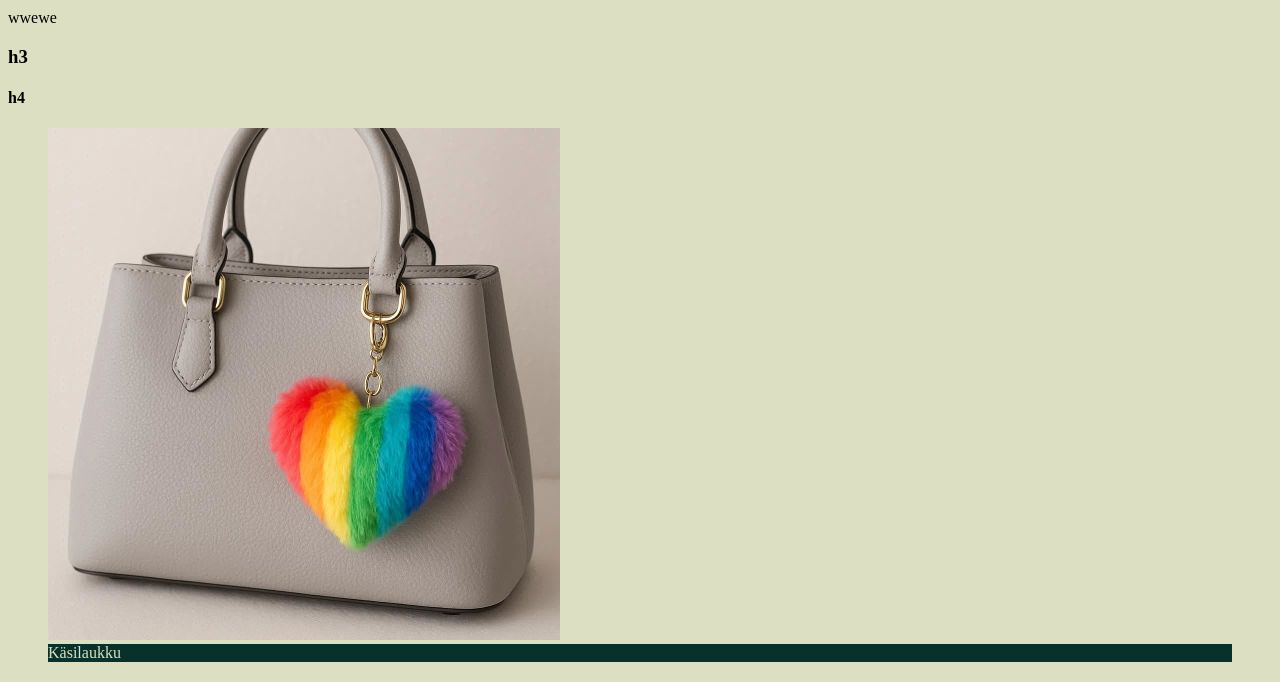
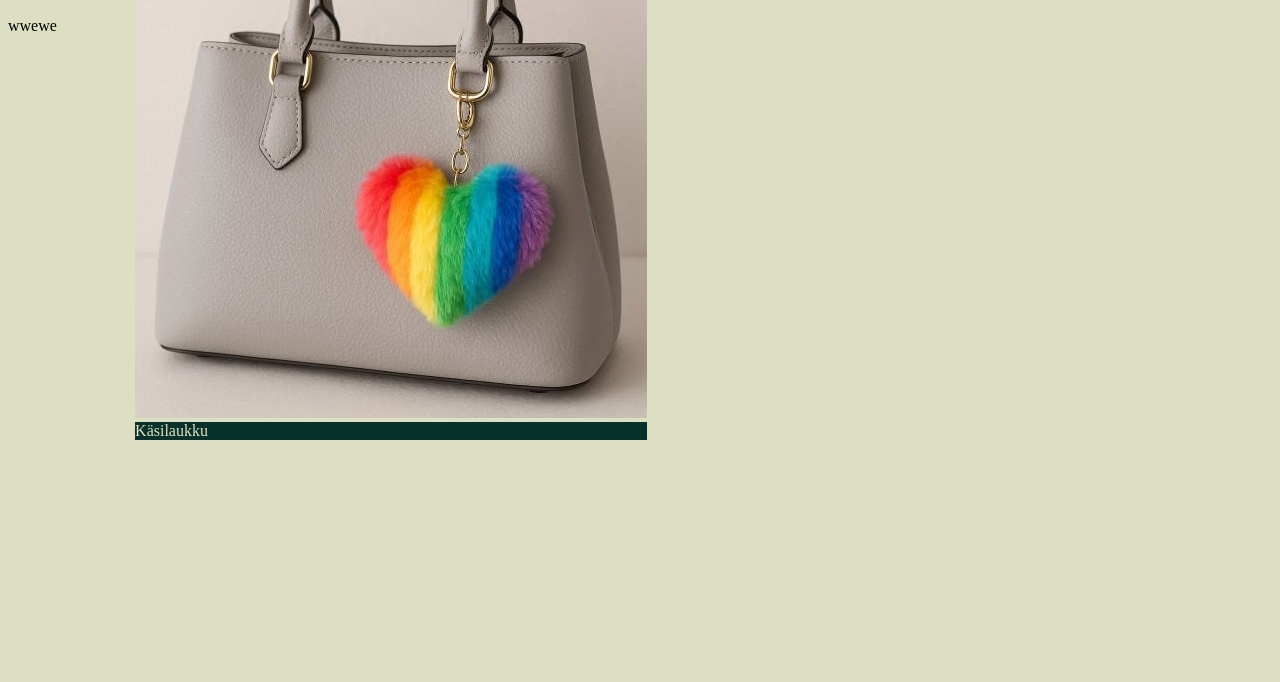
Before and after one commit to marimetsola/marimetsola.github.io, a plain HTML site: page index.html in a window 1280 px wide. Shown: the part 118-800 px from the top of the page. Drawn offline with Linux system fonts and the light colour scheme.

Commit message:
add img styles

```diff
--- a/index.html
+++ b/index.html
@@ -9,11 +9,14 @@
 </head>
 
 <body>
+    <div class="content">
+    <div>
+
     <h1>h1!!!!!</h1>
     <h2>h2</h2>
-        <p>wwewe</p>
-    <h3>h3</h3>
-    <h4>h4</h4>
+    <p>wwewe</p>
+    </div>
+
     <figure>
         <img
         src="images/bing_creation_001.jpg"
@@ -22,6 +25,8 @@
 
         <figcaption>Käsilaukku</figcaption>
     </figure>
+</div>
+
 </body>
 
 </html>
--- a/style.css
+++ b/style.css
@@ -14,4 +14,10 @@ h1 {
 figcaption {
     background-color: var(--text);
     color: var(--background);
+    width: 512px;
 }
+
+.content {
+    display: flex;
+    flex-direction: row;
+}
```
